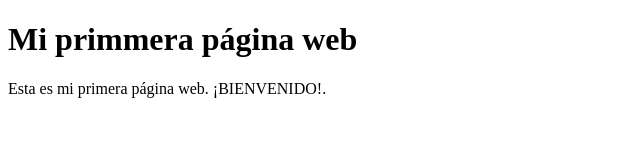
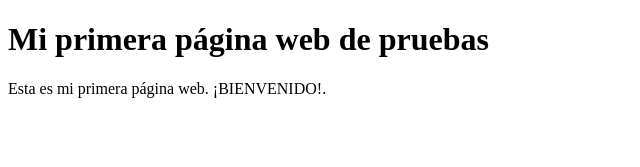
Before and after one commit to pilarlinareszapata/piedrasMagicas, a plain HTML site: page index.html in a window 1280 px wide. Shown: the top 167 px of the page, without its empty margins (0-640 px from the left). Drawn offline with Linux system fonts and the light colour scheme.

Commit message:
Update index.html

```diff
--- a/index.html
+++ b/index.html
@@ -7,10 +7,10 @@
     <meta name="description" content="Esta es mi primera página web dedicada hecha para realizar pruebas (pilarlz)">
     <meta name="og:title" property="og:title" content="8 etiquetas para SEO (pilarlz)">
     <meta name="robots" content="index, follow">
-    <title>Mi primera página web (pilarlz)</title>
+    <title>Mi primera página web de pruebas (pilarlz)</title>
 </head>
 <body>
-  <h1>Mi primmera página web</h1>
+  <h1>Mi primera página web de pruebas</h1>
   <p> Esta es mi primera página web. ¡BIENVENIDO!.</p>
   <br>
   <br>
```
